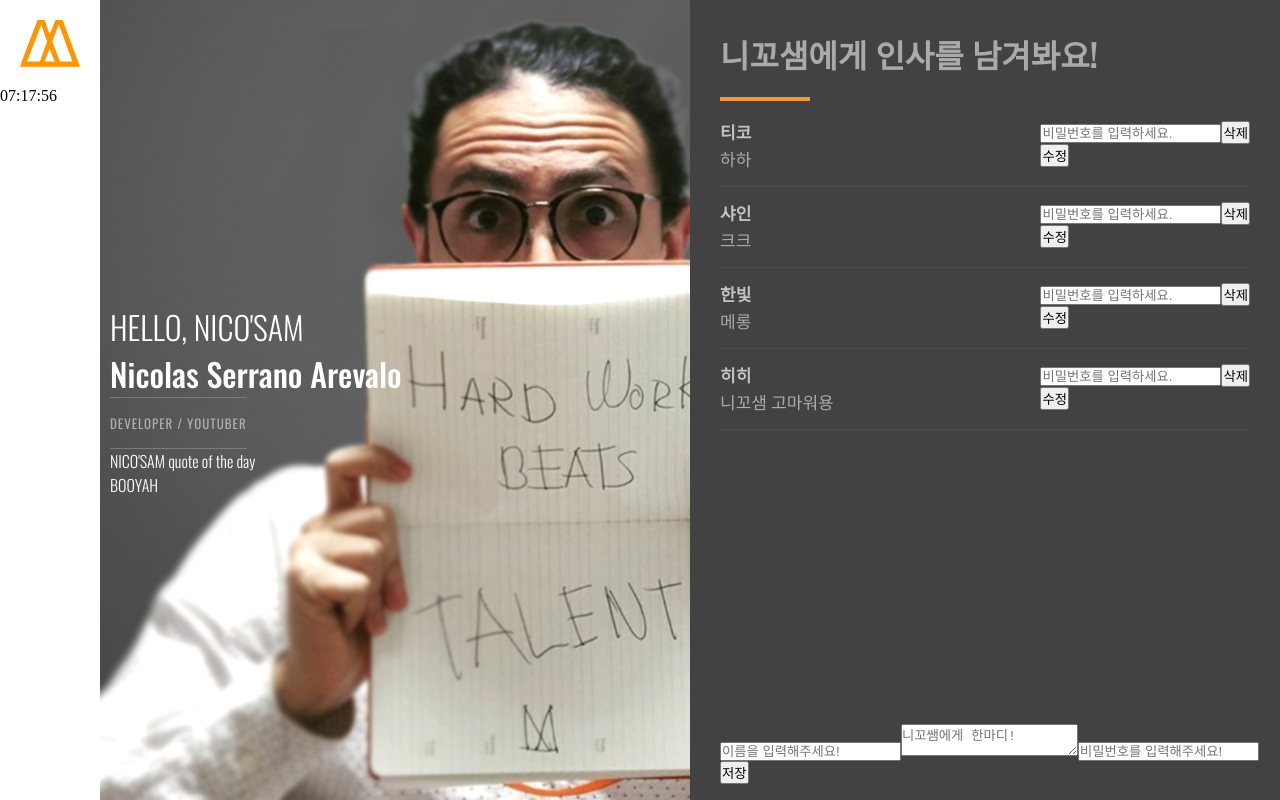
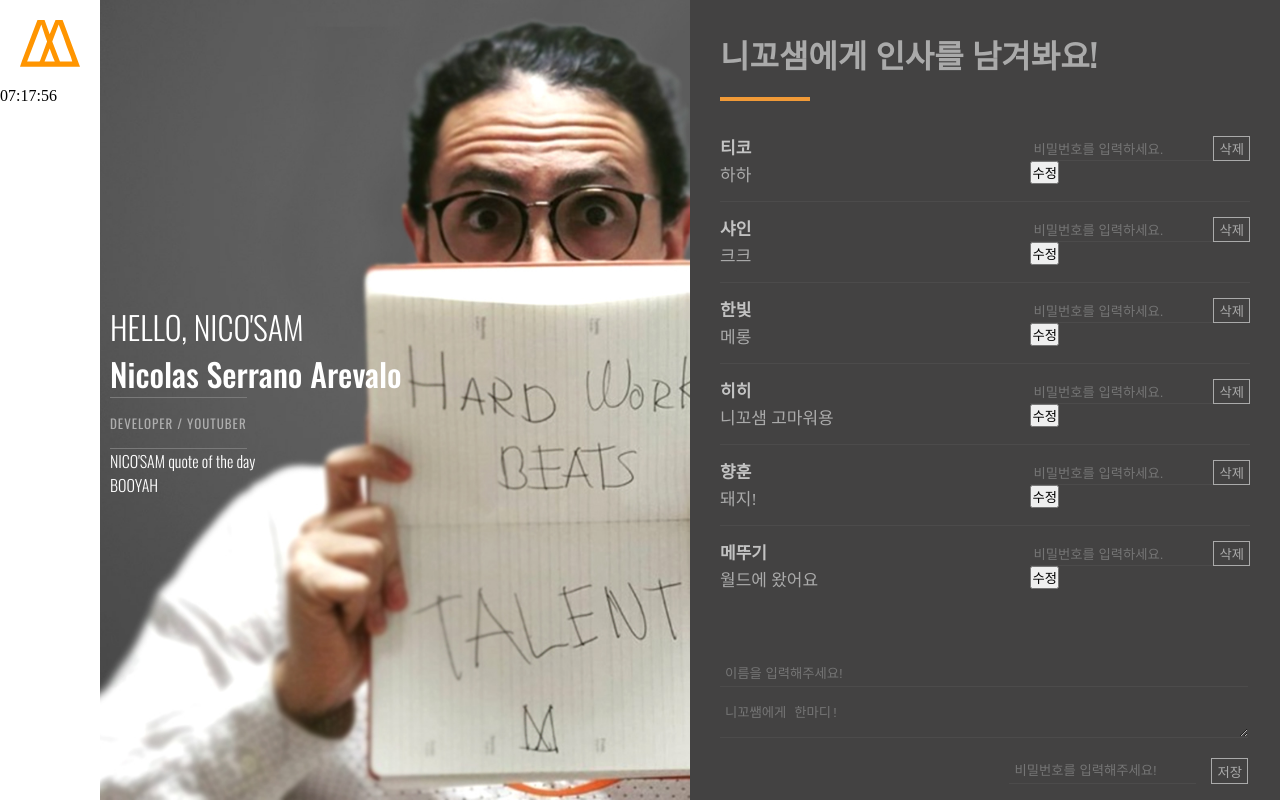
Before and after one commit to Booyah-Nico/Booyah, a React (Create React App) app: page / in a window 1280 px wide. Built offline with nearby package versions, Linux system fonts and the light colour scheme; data requests are answered from the project's data file.

Commit message:
input, button 스타일 수정중

```diff
--- a/db.json
+++ b/db.json
@@ -23,6 +23,24 @@
       "name": "히히",
       "content": "니꼬샘 고마워용\n\n",
       "password": "1"
+    },
+    {
+      "id": "a8a75b94-7ca4-4977-8a82-b617a7abca59",
+      "name": "향훈",
+      "content": "돼지!",
+      "password": "1"
+    },
+    {
+      "id": "c180cef2-bbf2-41ad-95c8-1457bf23656c",
+      "name": "메뚜기",
+      "content": "월드에 왔어요",
+      "password": "3"
+    },
+    {
+      "id": "78d1c3ca-763c-4cfc-a63d-1d76df1b5d43",
+      "name": "한빛",
+      "content": "평양냉면 좋아하시나요????",
+      "password": "1"
     }
   ]
 }
--- a/src/App.js
+++ b/src/App.js
@@ -34,6 +34,7 @@ const Wrap = styled.div`
   > div:nth-child(3) {
     width: calc(50% - 50px);
     background-color: #434242;
+    position: relative;
   }
 
   /* 미디어쿼리 */
--- a/src/components/AddComment.jsx
+++ b/src/components/AddComment.jsx
@@ -27,6 +27,7 @@ const AddComment = () => {
   };
 
   return (
+    <Wrap>
       <Form onSubmit={onSubmitHandler}>
         <input
           className='inputText'
@@ -46,8 +47,8 @@ const AddComment = () => {
             setContents(value);
           }}
         />
+        <SubmitBox>
           <input
-        className='inputPassword'
             type='password'
             placeholder='비밀번호를 입력해주세요!'
             onChange={(event) => {
@@ -56,10 +57,52 @@ const AddComment = () => {
             }}
           />
           <ButtonSubmit buttonName={buttonName}></ButtonSubmit>
+        </SubmitBox>
       </Form>
+    </Wrap>
   );
 };
 
 export default AddComment;
+const Wrap = styled.div`
+  width: 100%;
+`;
+const Form = styled.form`
+  input.inputText {
+    display: block;
+    width: 100%;
+    background-color: transparent;
+    border: 0;
+    outline: 0;
+    border-bottom: 1px solid #4c4b4b;
+    padding: 5px;
+    margin-bottom: 10px;
+    box-sizing: border-box;
+  }
+  textarea.textArea {
+    display: block;
+    width: 100%;
+    background-color: transparent;
+    border: 0;
+    outline: 0;
+    border-bottom: 1px solid #4c4b4b;
+    padding: 5px;
+    margin-bottom: 10px;
+    box-sizing: border-box;
+  }
+`;
 
-const Form = styled.form``;
+const SubmitBox = styled.div`
+  display: flex;
+  justify-content: end;
+  margin-top: 20px;
+  > input {
+    background-color: transparent;
+    outline: 0;
+    border: 0;
+    padding: 5px;
+    border-bottom: 1px solid #4c4b4b;
+    box-sizing: border-box;
+    margin-right: 15px;
+  }
+`;
--- a/src/components/ButtonSubmit.jsx
+++ b/src/components/ButtonSubmit.jsx
@@ -1,14 +1,23 @@
 import React from 'react';
 import styled from 'styled-components';
 
-const ButtonSubmit = ({buttonName}) => {
-  return (
-    <Button type="submit">{buttonName}</Button>
-  )
-}
+const ButtonSubmit = ({ buttonName }) => {
+  return <Button type='submit'>{buttonName}</Button>;
+};
 
 export default ButtonSubmit;
 
 const Button = styled.button`
-
-`
+  background-color: transparent;
+  border: 0;
+  outline: 0;
+  color: #aaa;
+  border: 1px solid #aaa;
+  padding: 2px 5px;
+  cursor: pointer;
+  &:hover {
+    border: 1px solid #f19a37;
+    background-color: #f19a37;
+    color: #fff;
+  }
+`;
--- a/src/components/CommentList.jsx
+++ b/src/components/CommentList.jsx
@@ -1,5 +1,6 @@
 import React, { useEffect, useState } from 'react';
 import styled from 'styled-components';
+import ButtonSubmit from './ButtonSubmit';
 import { useDispatch, useSelector } from 'react-redux';
 import {
   __getComments,
@@ -12,6 +13,7 @@ import AddComment from './AddComment';
 import ModalEdit from './ModalEdit';
 
 const CommentList = () => {
+  const buttonName = '삭제';
   const dispatch = useDispatch();
   const { isLoading, error, comments } = useSelector((state) => state.comments);
   console.log(comments);
@@ -67,7 +69,9 @@ const CommentList = () => {
                     setPasswordInput(value);
                   }}
                 />
-                <button type='submit'>삭제</button>
+                <ButtonSubmit
+                  type='submit'
+                  buttonName={buttonName}></ButtonSubmit>
               </form>
 
               <button name={comment.id} onClick={onModalOpenHandler}>
@@ -114,6 +118,8 @@ const Wrap = styled.div`
 
 const CommentZone = styled.div`
   margin-top: 20px;
+  overflow-y: scroll;
+  height: calc(100% - 300px);
 `;
 const CommentBox = styled.div`
   border-bottom: 1px solid #4c4b4b;
@@ -133,15 +139,26 @@ const CommentBox = styled.div`
     }
   }
   > div:nth-child(2) {
+    > form {
+      > input {
+        background-color: transparent;
+        outline: 0;
+        border: 0;
+        border-bottom: 1px solid #4c4b4b;
+        padding: 3px;
+      }
+    }
   }
 `;
 
 const AddCommentBox = styled.div`
   position: absolute;
   bottom: 1rem;
+  width: calc(100% - 62px);
 
   @media screen and (max-width: 900px) {
     position: relative;
+    width: 100%;
     bottom: inherit;
     padding: 1rem 0 1rem 0;
   }
```
Lines whose indentation alone changed are shown as unchanged.
